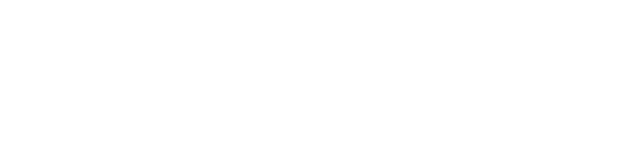
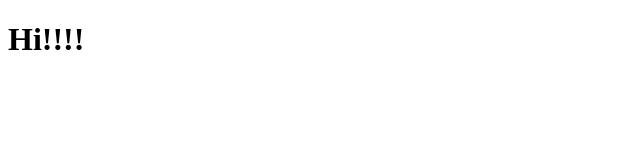
Before and after one commit to Lucky-Star-999/git-qa-test, a website: page index.html in a window 1280 px wide. Shown: the whole page, without its empty margins (0-640 px from the left). Drawn offline with Linux system fonts and the light colour scheme.

Commit message:
Update index.html

```diff
--- a/index.html
+++ b/index.html
@@ -6,6 +6,6 @@
     <title>Document</title>
 </head>
 <body>
-
+    <h1>Hi!!!!</h1>
 </body>
 </html>
```
